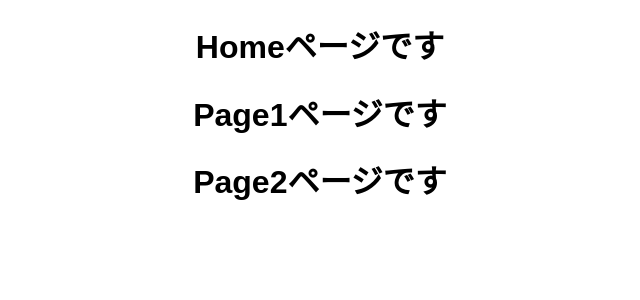
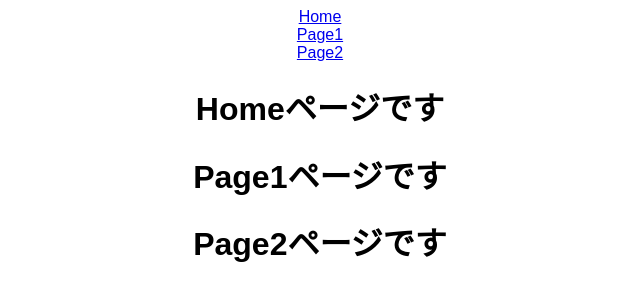
Before and after one commit to takayuki-s/react-router-practice, a React (Create React App) app: page / in a window 1280 px wide. Shown: the top 300 px of the page, without its empty margins (320-960 px from the left). Built offline with nearby package versions, Linux system fonts and the light colour scheme.

Commit message:
Linkライブラリでルーティングパス

```diff
--- a/src/App.js
+++ b/src/App.js
@@ -1,4 +1,4 @@
-import { BrowserRouter } from "react-router-dom";
+import { BrowserRouter, Link } from "react-router-dom";
 
 import { Home } from "./Home";
 import { Page1 } from "./Page1";
@@ -9,6 +9,11 @@
   return (
     <BrowserRouter>
       <div className="App">
+        <Link to="/">Home</Link>
+        <br />
+        <Link to="/Page1">Page1</Link>
+        <br />
+        <Link to="/Page2">Page2</Link>
         <Home />
         <Page1 />
         <Page2 />
```
